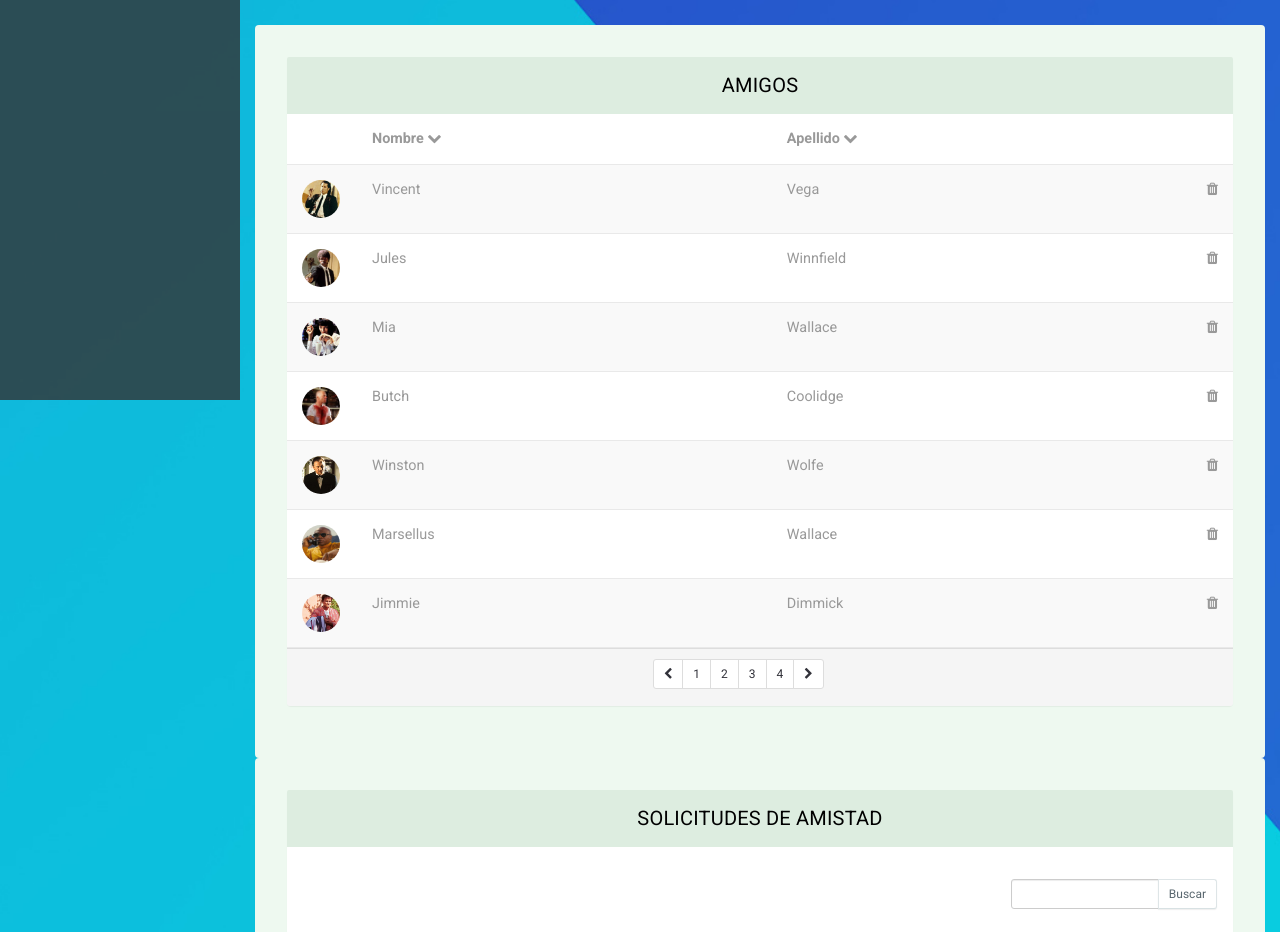
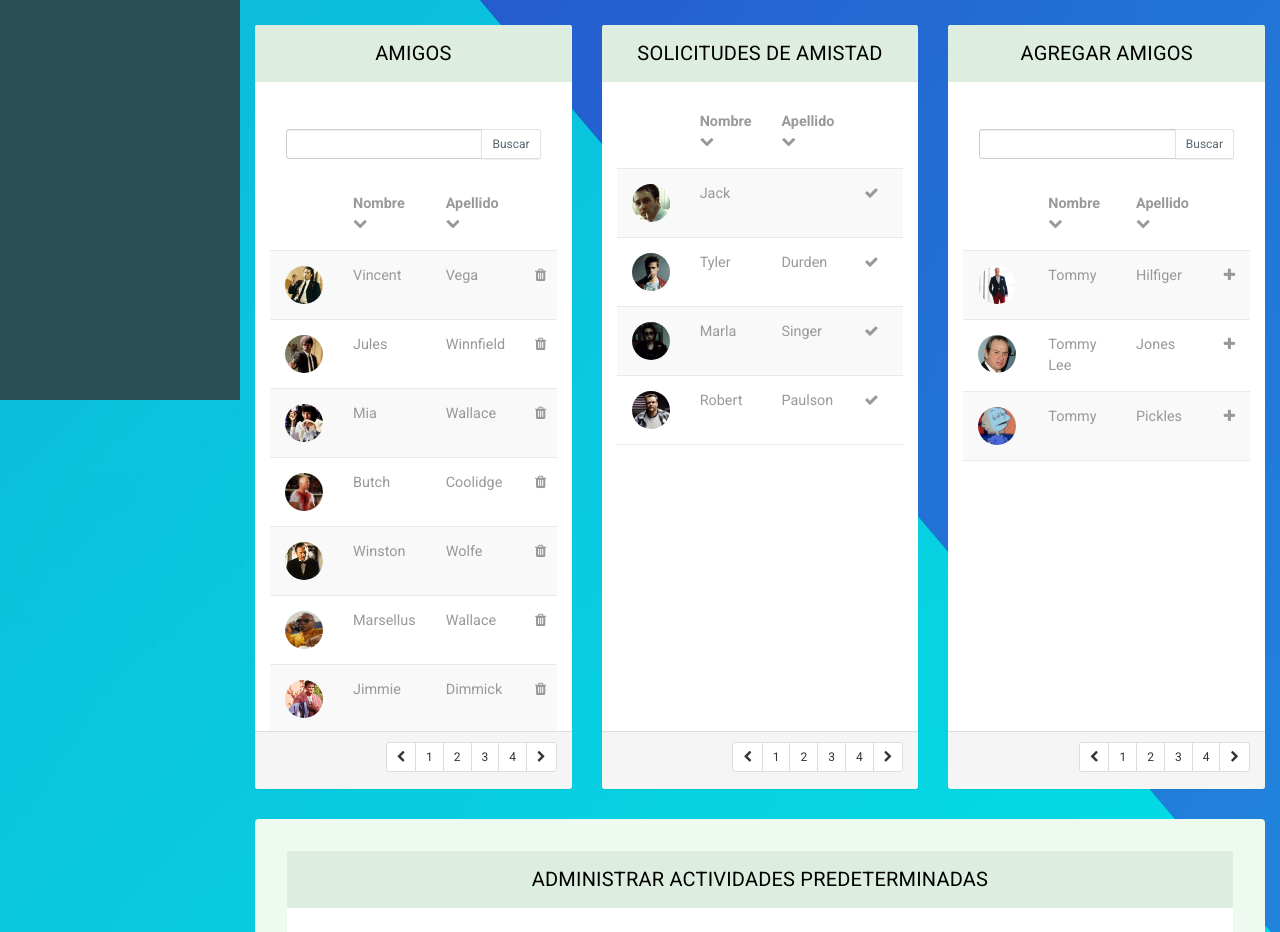
Before and after one commit to DCC-CC4401/2019-2-Pushed-to-Master-T2, a plain HTML site: page tablita.html in a window 1280 px wide. Shown: the part 400-1332 px from the top of the page. Drawn offline with Linux system fonts and the light colour scheme.

Commit message:
Optimizando sección amigos

```diff
--- a/css/style.css
+++ b/css/style.css
@@ -28,6 +28,29 @@ h1,h2,h3,h4,h5,h6{
 	margin:0;
 }
 
+.row-eq-height-md {
+    display: -webkit-box;
+    display: -webkit-flex;
+    display: -ms-flexbox;
+    display:         flex;
+    flex-direction: column;
+}
+@media (min-width:992px) {
+    .row-eq-height-md {
+        flex-direction: row;
+    }
+}
+
+.panel {
+    height: 100%;
+    position: relative;
+}
+
+.panel-footer{
+    position: absolute;
+    bottom: 0;
+    width: 100%;
+}
 .corner {
     display: none;
     cursor: pointer;
--- a/tablita.html
+++ b/tablita.html
@@ -17,6 +17,8 @@ License URL: http://creativecommons.org/licenses/by/3.0/
 <script type="application/x-javascript"> addEventListener("load", function() { setTimeout(hideURLbar, 0); }, false); function hideURLbar(){ window.scrollTo(0,1); } </script>
 <!-- bootstrap-css -->
 <link rel="stylesheet" href="css/bootstrap.min.css" >
+<!-- Descomentar para ver config de tablas -->
+<!-- <link rel="stylesheet" href="http://getbootstrap.com.vn/examples/equal-height-columns/equal-height-columns.css" /> -->
 <!-- //bootstrap-css -->
 <!-- Custom CSS -->
 <link href="css/style.css" rel='stylesheet' type='text/css' />
@@ -352,12 +354,23 @@ License URL: http://creativecommons.org/licenses/by/3.0/
     </section>
 
     <section class="wrapper" style="margin-top:0;">
-        <div class="table-agile-info">
+        <div class="row row-eq-height-md">
+            <div class="col-md-4">
               <div class="panel panel-default">
                 <div class="panel-heading">
                   Amigos
                 </div>
-
+                <div class="panel-body">
+                    <div class="row w3-res-tb">
+                      <div class="col-md-12">
+                        <div class="input-group">
+                          <input type="text" class="input-sm form-control" placeholder="Search">
+                          <span class="input-group-btn">
+                            <button class="btn btn-sm btn-default" type="button">Buscar</button>
+                          </span>
+                        </div>
+                      </div>
+                    </div>
                     <div class="table-responsive">
                       <table class="table table-striped b-t b-light">
                         <thead>
@@ -414,11 +427,10 @@ License URL: http://creativecommons.org/licenses/by/3.0/
                         </tbody>
                       </table>
                     </div>
+                </div>
                 <footer class="panel-footer">
                   <div class="row">
-
-
-                <div class="col-sm-7 text-right text-center-xs">
+                    <div class="col-sm-12 text-right text-center-xs">
                       <ul class="pagination pagination-sm m-t-none m-b-none">
                         <li><a href=""><i class="fa fa-chevron-left"></i></a></li>
                         <li><a href="">1</a></li>
@@ -433,15 +445,14 @@ License URL: http://creativecommons.org/licenses/by/3.0/
               </div>
             </div>
 
-        <div class="table-agile-info">
-          <div class="panel panel-default">
+            <div class="col-md-4">
+              <div class="panel panel-default" >
                 <div class="panel-heading">
                   Solicitudes de amistad
                 </div>
-            <div class="row w3-res-tb">
-              <div class="col-sm-9">
-              </div>
-              <div class="col-sm-3">
+                <div class="panel-body">
+<!--                     <div class="row w3-res-tb">
+                      <div class="col-md-12">
                         <div class="input-group">
                           <input type="text" class="input-sm form-control" placeholder="Search">
                           <span class="input-group-btn">
@@ -449,7 +460,8 @@ License URL: http://creativecommons.org/licenses/by/3.0/
                           </span>
                         </div>
                       </div>
-            </div>
+                    </div> -->
+
                         <div class="table-responsive">
                           <table class="table table-striped b-t b-light">
                             <thead>
@@ -493,11 +505,12 @@ License URL: http://creativecommons.org/licenses/by/3.0/
                             </tbody>
                           </table>
                         </div>
+                </div>
                 <footer class="panel-footer">
                   <div class="row">
 
 
-                <div class="col-sm-7 text-right text-center-xs">
+                    <div class="col-sm-12 text-right text-center-xs">
                       <ul class="pagination pagination-sm m-t-none m-b-none">
                         <li><a href=""><i class="fa fa-chevron-left"></i></a></li>
                         <li><a href="">1</a></li>
@@ -512,21 +525,14 @@ License URL: http://creativecommons.org/licenses/by/3.0/
               </div>
             </div>
 
-<!-- reloj esquinero -->
-<span id="corner" class="corner text-center" data-toggle="modal" data-target="#actividad">
-<i onclick="iniciar()" class="fa fa-clock-o fa-5x"></i>
-<h1 id="reloj"><time>00:00:00</time></h1>
-</span>
-
-        <div class="table-agile-info">
+            <div class="col-md-4">
               <div class="panel panel-default">
                 <div class="panel-heading">
                   Agregar amigos
                 </div>
+                <div class="panel-body">
                     <div class="row w3-res-tb">
-              <div class="col-sm-9">
-              </div>
-              <div class="col-sm-3">
+                      <div class="col-md-12">
                         <div class="input-group">
                           <input type="text" class="input-sm form-control" placeholder="Search">
                           <span class="input-group-btn">
@@ -567,11 +573,12 @@ License URL: http://creativecommons.org/licenses/by/3.0/
                         </tbody>
                       </table>
                     </div>
+                </div>
                 <footer class="panel-footer">
                   <div class="row">
 
 
-                <div class="col-sm-7 text-right text-center-xs">
+                    <div class="col-sm-12 text-right text-center-xs">
                       <ul class="pagination pagination-sm m-t-none m-b-none">
                         <li><a href=""><i class="fa fa-chevron-left"></i></a></li>
                         <li><a href="">1</a></li>
@@ -583,6 +590,7 @@ License URL: http://creativecommons.org/licenses/by/3.0/
                     </div>
                   </div>
                 </footer>
+              </div>
             </div>
         </div>
     </section>
@@ -680,6 +688,12 @@ License URL: http://creativecommons.org/licenses/by/3.0/
           </div>
         </div>
     </section>
+
+<!-- reloj esquinero -->
+<span id="corner" class="corner text-center" data-toggle="modal" data-target="#actividad">
+<i onclick="iniciar()" class="fa fa-clock-o fa-5x"></i>
+<h1 id="reloj"><time>00:00:00</time></h1>
+</span>
 
  <!-- footer -->
           <div class="footer">
```
Lines whose indentation alone changed are shown as unchanged.
